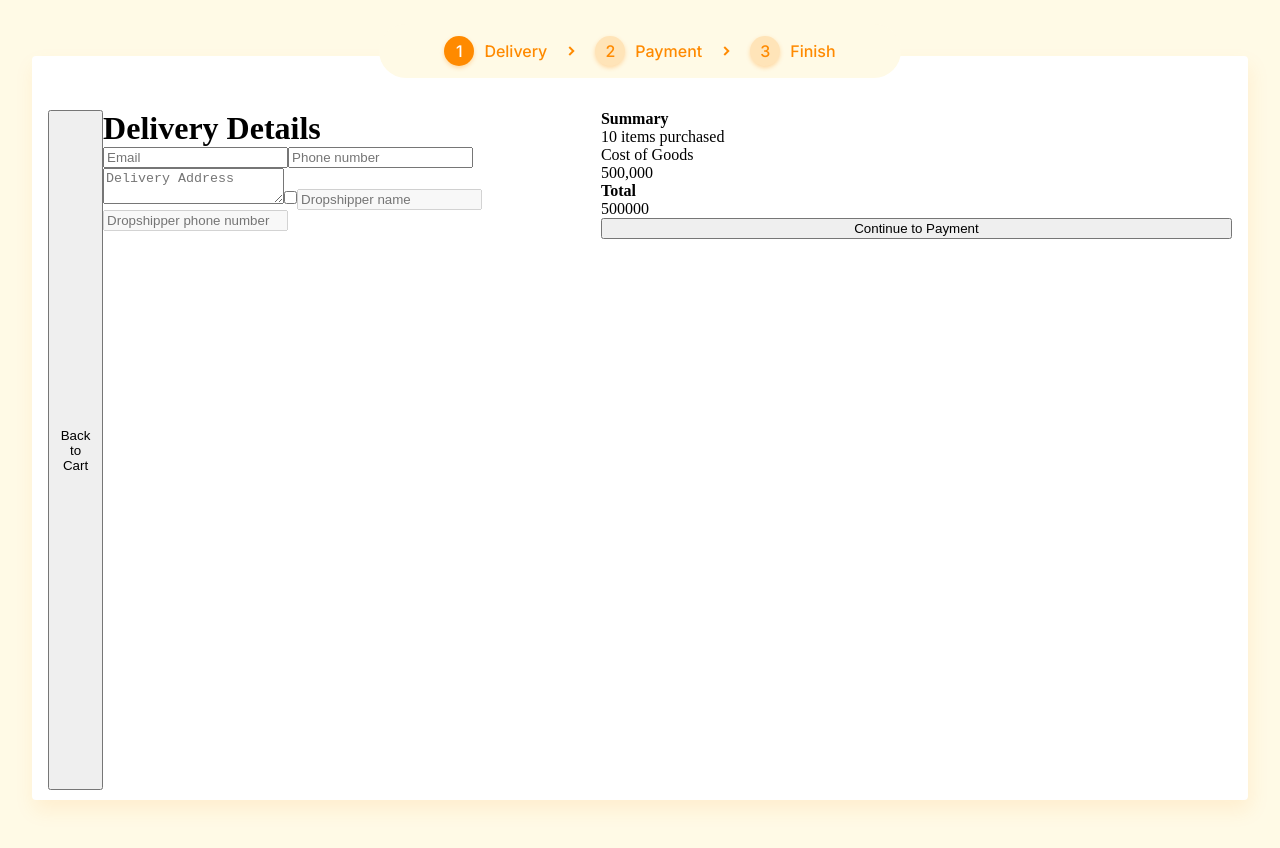
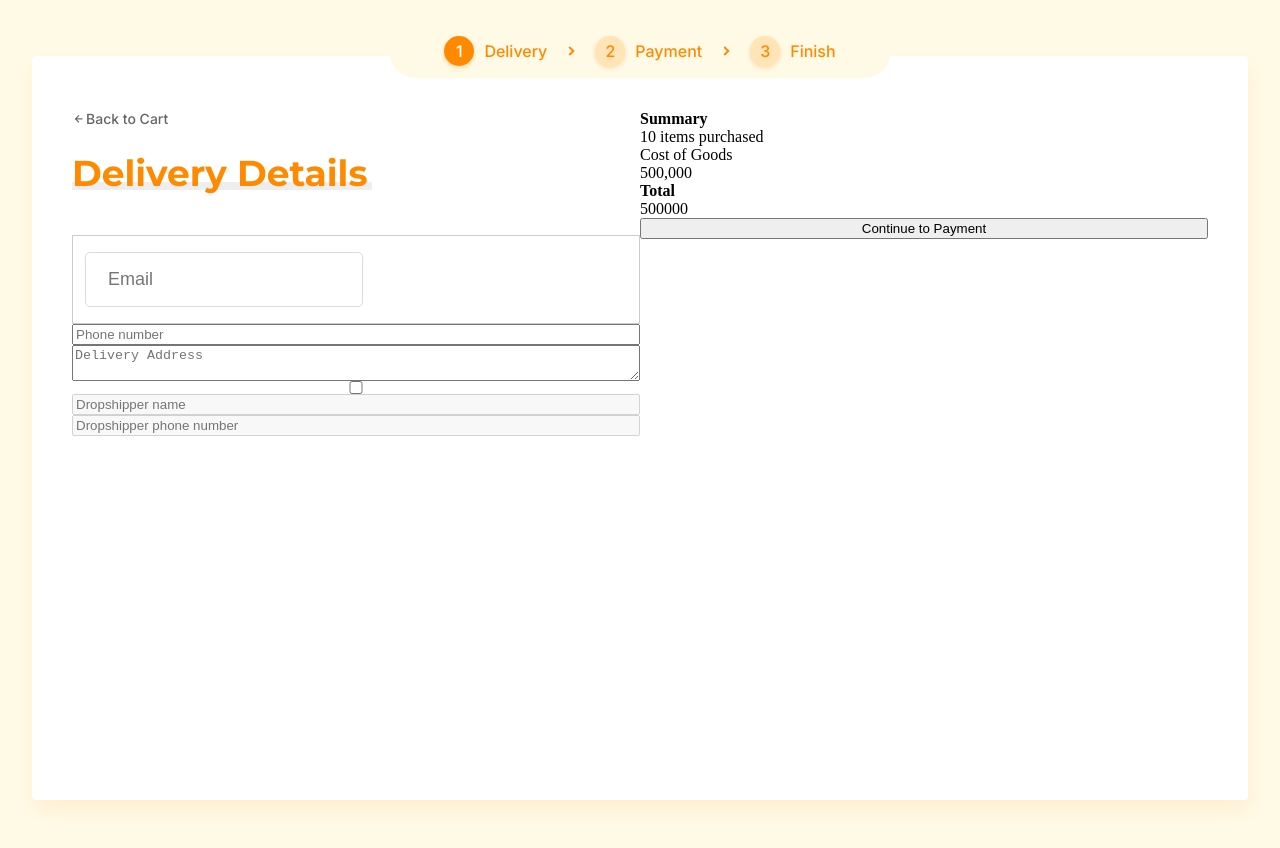
Before and after one commit to alfianahar/jakmall-test, a React (Vite) app: page / in a window 1280 px wide. Shown: the top 848 px of the page. Built offline with nearby package versions, Linux system fonts and the light colour scheme.

Commit message:
add more styling

```diff
--- a/index.html
+++ b/index.html
@@ -7,8 +7,10 @@
       href="https://unpkg.com/boxicons@2.1.4/css/boxicons.min.css"
       rel="stylesheet"
     />
+    <link rel="preconnect" href="https://fonts.googleapis.com" />
+    <link rel="preconnect" href="https://fonts.gstatic.com" crossorigin />
     <link
-      href="https://fonts.googleapis.com/css2?family=Inter:wght@100;200;300;400;500;600;700;800;900&family=Poppins:ital,wght@0,100;0,200;0,300;0,400;0,500;0,600;0,700;0,800;0,900;1,100;1,200;1,300;1,500;1,600;1,700;1,800;1,900&display=swap"
+      href="https://fonts.googleapis.com/css2?family=Inter:wght@100;200;300;400;500;600;700;800;900&family=Montserrat:wght@700&display=swap"
       rel="stylesheet"
     />
     <meta name="viewport" content="width=device-width, initial-scale=1.0" />
--- a/src/App.jsx
+++ b/src/App.jsx
@@ -1,7 +1,9 @@
 import { useEffect, useMemo, useState } from 'react';
 import { useForm, FormProvider, useFormContext, useWatch } from 'react-hook-form';
+import BackPageButton from './components/BackPageButton';
 import Container from './components/Container';
 import Form from './components/Form';
+import MainContainer from './components/MainContainer';
 import RightContainer from './components/RightContainer';
 import Stepper from './components/Stepper';
 import Summary from './components/Summary';
@@ -42,11 +44,12 @@ function App() {
       <FormProvider {...methods} >
         <Stepper currentStep={currentStepIndex + 1} />
         <Form next={next} isLastStep={isLastStep}>
-          <>
+          <MainContainer>
             {!isLastStep && (
-              <button type="button" onClick={back}>
+              <BackPageButton type="button" onClick={back}>
+                <i class='bx bx-left-arrow-alt'></i>
                 Back to {backPageStep[currentStepIndex]}
-              </button>
+              </BackPageButton>
             )}
             {step}
             <div
@@ -59,7 +62,7 @@ function App() {
             >
 
             </div>
-          </>
+          </MainContainer>
           <RightContainer>
             <Summary />
             {!isLastStep && <button type="submit">{currentStepIndex !== steps.length - 2 ? 'Continue to Payment' : data.Payment ? `Pay with ${data.Payment}` : 'Pay'}</button>}
--- /dev/null
+++ b/src/components/BackPageButton.jsx
@@ -0,0 +1,29 @@
+import styled from "styled-components";
+
+const BackButton = styled.button`
+    all: unset;
+    cursor: pointer;
+    font-family: 'Inter';
+    font-style: normal;
+    font-weight: 500;
+    font-size: 14px;
+    line-height: 17px;
+    color: #000000;
+    mix-blend-mode: normal;
+    opacity: 0.6;
+    display: flex;
+    align-items: center;
+    margin-bottom: 1.5rem;
+`;
+
+
+const BackPageButton = ({ title, children }) => {
+
+    return (
+        <BackButton>
+            {children}
+        </BackButton>
+    );
+};
+
+export default BackPageButton;
--- a/src/components/Container.jsx
+++ b/src/components/Container.jsx
@@ -16,6 +16,11 @@ const BasicContainer = styled.div`
     background: #FFFFFF;
     box-shadow: 2px 10px 20px rgba(255, 138, 0, 0.1);
     border-radius: 4px;
+
+    @media only screen and (min-width: 800px) {
+        padding: 2rem 2.5rem;
+
+    }
 `;
 
 const Container = ({ title, children }) => {
--- /dev/null
+++ b/src/components/FormStep.jsx
@@ -0,0 +1,18 @@
+import styled from "styled-components";
+
+const FormDetailWrapper = styled.div`
+ display: flex;
+ flex-direction: column;
+ width: 100%;
+`;
+
+const FormStep = ({ title, children }) => {
+
+    return (
+        <FormDetailWrapper>
+            {children}
+        </FormDetailWrapper>
+    );
+};
+
+export default FormStep;
--- /dev/null
+++ b/src/components/Input.jsx
@@ -0,0 +1,77 @@
+import React from "react";
+import styled from "styled-components";
+
+const InputContainer = styled.div`
+  background: #FFFFFF;
+  border: 1px solid #CCCCCC;
+  padding: 1rem .75rem;
+`;
+
+const Label = styled.label`
+  font-family: 'Inter';
+  font-style: normal;
+  font-weight: 500;
+  font-size: 13px;
+  line-height: 16px;
+  color: #000000;
+  mix-blend-mode: normal;
+  opacity: 0.4;
+  font-family: 'Inter';
+`;
+
+const InputLabel = styled.label`
+width: 100%;
+  color: #8d8d8d;
+  position: absolute;
+  top: 27px;
+  left: 55px;
+  background: #ffffff;
+  transition: 300ms;
+  transform: translate(-50%, -50%);
+`;
+
+
+const InputField = styled.input`
+  outline: none;
+  padding: 16px 22px;
+  border: 1px solid #dadce0;
+  font-size: 18px;
+  border-radius: 5px;
+
+  &:focus
+  {
+    border: 2px solid royalblue;
+  }
+
+  &:valid + ${InputLabel}
+  {
+    top: -1px;
+    padding: 0 3px;
+    font-size:14px;
+    color: #8d8d8d;
+  }
+
+  &:focus + ${InputLabel}
+  {
+    top: -1px;
+    padding: 0 3px;
+    font-size:14px;
+    color: royalblue;
+    transition: 300ms;
+  }
+`;
+
+
+const Input = ({ label, children, ...rest }) => {
+  console.log(rest)
+  return (
+    <InputContainer>
+      <InputField {...rest} />
+      <InputLabel>
+        {label}
+      </InputLabel>
+    </InputContainer>
+  );
+};
+
+export default Input;
--- /dev/null
+++ b/src/components/MainContainer.jsx
@@ -0,0 +1,18 @@
+import styled from "styled-components";
+
+const Mcontainer = styled.div`
+ display: flex;
+ flex-direction: column;
+ width: 100%;
+`;
+
+const MainContainer = ({ title, children }) => {
+
+    return (
+        <Mcontainer>
+            {children}
+        </Mcontainer>
+    );
+};
+
+export default MainContainer;
--- /dev/null
+++ b/src/components/MainTittle.jsx
@@ -0,0 +1,45 @@
+import styled from "styled-components";
+
+const TitleLayout = styled.div`
+margin-bottom: 2.25rem;
+height: 3rem;
+`;
+
+const Title = styled.h1`
+font-family: 'Montserrat';
+font-style: normal;
+font-weight: 700;
+font-size: 36px;
+line-height: 44px;
+color: #FF8A00;
+position: relative;
+`;
+
+const Box = styled.span`
+position: absolute;
+height: 8px;
+width: 300px;
+left: 0px;
+top: 31px;
+border-radius: 0px;
+
+border-bottom-width: 8px;
+background-color: #EEEEEE;
+`;
+
+
+const MainTittle = ({ title, children }) => {
+
+    return (
+        <TitleLayout>
+            <Title>
+                <span style={{ position: 'absolute', zIndex: '2' }}>
+                    {children}
+                </span>
+                <Box />
+            </Title>
+        </TitleLayout>
+    );
+};
+
+export default MainTittle;
--- a/src/form/DeliveryDetailStep.jsx
+++ b/src/form/DeliveryDetailStep.jsx
@@ -1,5 +1,8 @@
 import { useEffect } from "react";
 import { useFormContext, useWatch } from "react-hook-form";
+import FormStep from "../components/FormStep";
+import Input from "../components/Input";
+import MainTittle from "../components/MainTittle";
 
 const DeliveryDetailStep = () => {
     const { register, getValues, setValue } = useFormContext();
@@ -11,9 +14,10 @@ const DeliveryDetailStep = () => {
         if (dropshipperState) setValue('dropshipFee', 5900)
     }, [dropshipperState])
     return (
-        <div title="Delivery Details">
-            <h1>Delivery Details</h1>
-            <input type="text" placeholder="Email" {...register("Email", { required: true, pattern: /^\S+@\S+$/i })} />
+        <FormStep title="Delivery Details">
+            <MainTittle>Delivery Details</MainTittle>
+            <Input type="text" placeholder="Email" {...register("Email", { required: true, pattern: /^\S+@\S+$/i })} />
+
             <input type="tel" placeholder="Phone number" {...register("Phone number", { required: true, minLength: 6, maxLength: 20, pattern: /^[0-9\-+(),]+$/i })} />
             <textarea placeholder="Delivery Address" {...register("Delivery Address", { required: true })} />
 
@@ -22,7 +26,7 @@ const DeliveryDetailStep = () => {
             <input type="text" placeholder="Dropshipper name" disabled={!dropshipperState} {...register("Dropshipper name", { required: dropshipperState, maxLength: 100 })} />
             <input type="tel" placeholder="Dropshipper phone number" disabled={!dropshipperState}{...register("Dropshipper phone number", { required: dropshipperState, minLength: 6, maxLength: 20, pattern: /^[0-9\-+(),]+$/i })} />
 
-        </div>
+        </FormStep>
     );
 }
 
--- a/src/form/ShipmentStep.jsx
+++ b/src/form/ShipmentStep.jsx
@@ -1,5 +1,6 @@
 import { useEffect } from "react";
 import { useFormContext } from "react-hook-form";
+import MainTittle from "../components/MainTittle";
 
 const ShipmentStep = () => {
     const { register, setValue, getValues } = useFormContext();
@@ -7,7 +8,7 @@ const ShipmentStep = () => {
 
     return (
         <div title="Shipment">
-            <h1>Shipment</h1>
+            <MainTittle>Shipment</MainTittle>
             <input {...register("Shipment.label", { required: true })} type="radio" onChange={() => setValue('Shipment', { label: 'GO-SEND', estimation: 'today', price: 15000 })} value='GO-SEND' /> GO-SEND
             <input {...register("Shipment.label", { required: true })} type="radio" onChange={() => setValue('Shipment', { label: 'JNE', estimation: '2 day', price: 9000 })} value='JNE' /> JNE
             <input {...register("Shipment.label", { required: true })} type="radio" onChange={() => setValue('Shipment', { label: 'Personal Courier', estimation: '1 day', price: 29000 })} value='Personal Courier' /> Personal Courier
--- a/src/form/ThanksPageStep.jsx
+++ b/src/form/ThanksPageStep.jsx
@@ -1,5 +1,6 @@
 import { useEffect, useState } from "react";
 import { useFormContext } from "react-hook-form";
+import MainTittle from "../components/MainTittle";
 
 const ThanksPageStep = () => {
     const { getValues } = useFormContext();
@@ -19,7 +20,7 @@ const ThanksPageStep = () => {
     }, [])
     return (
         <div title="Thank You">
-            <h1>Thank You</h1>
+            <MainTittle>Thank You</MainTittle>
             <h5>Order ID: {orderId}</h5>
             <p>Your order will be delivered {Shipment.estimation} with {Shipment.label}</p>
 
```
Lines whose indentation alone changed are shown as unchanged.
